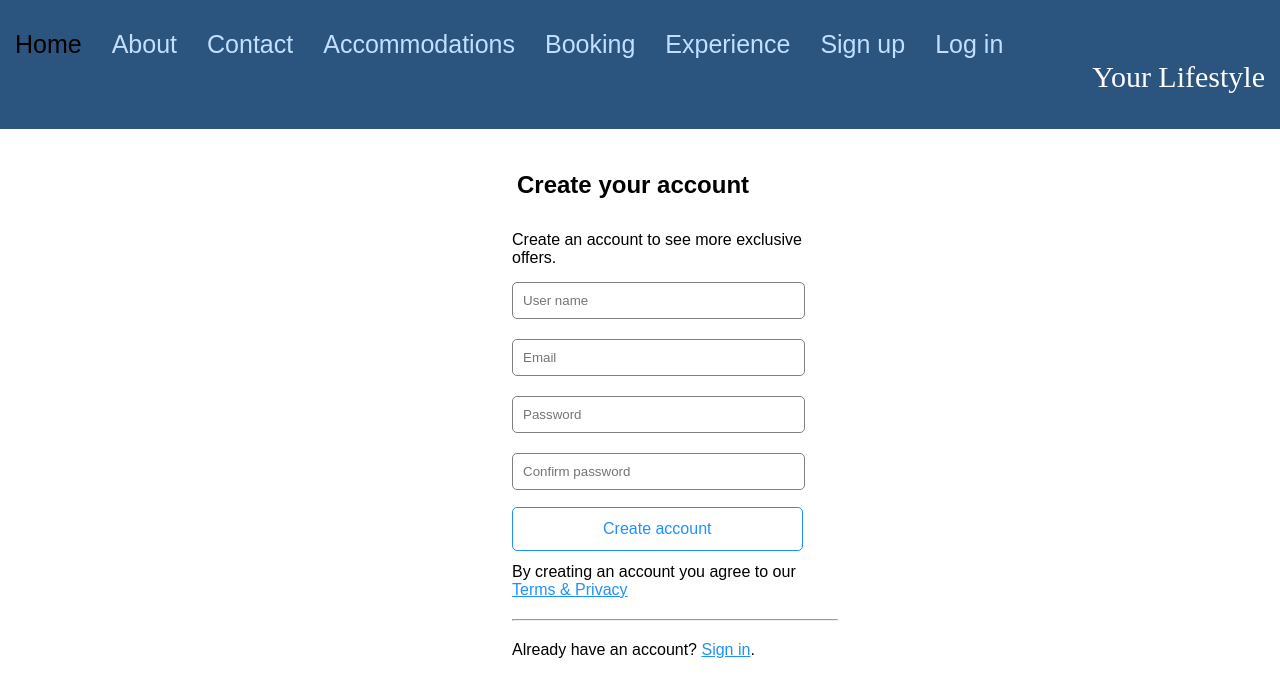
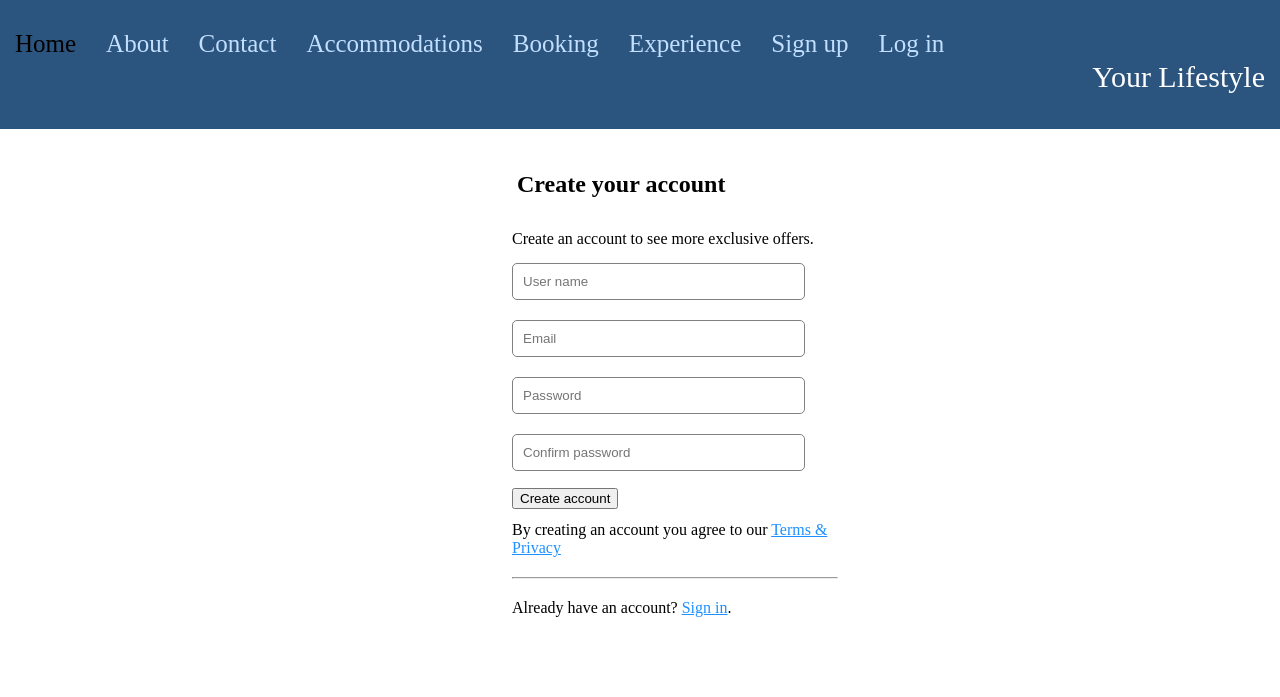
Before and after one commit to hnsemage/Final-Assignment-Web, a PHP site: page /registration.html in a window 1280 px wide. Shown: the top 697 px of the page. Run offline with PHP 8.4, Linux system fonts and the light colour scheme.

Commit message:
Update style.css

```diff
--- a/style.css
+++ b/style.css
@@ -1,7 +1,13 @@
 body{
+<<<<<<< HEAD
 			font-family: Arial,Helvetica,sans-serif;
       color: black;
 
+=======
+			 background-color:#B6B6B4;
+       color: black;
+
+>>>>>>> e93f59f878690cb0cc7a93631c22adade28eab7b
 		}
 
 		* {
@@ -10,6 +16,7 @@ body{
    h2
    {
     margin-left: 5px;
+
    }
   input[type=text],input[type=password]{
               width: 90%;
@@ -28,7 +35,7 @@ body{
         	 box-shadow: 1px 1px 4px dodgerblue;
         }
 
-        input[type=button]
+        input[type=submit]
         {
         	border:1px solid dodgerblue;
         	border-radius: 5px;
@@ -38,7 +45,7 @@ body{
         	font-size: 16px;
         	 transition-duration: 0.4s;
         }
-		input[type=button]:hover
+		input[type=submit]:hover
 		{
         	border:1px solid dodgerblue;
         	background-color: dodgerblue;
```
